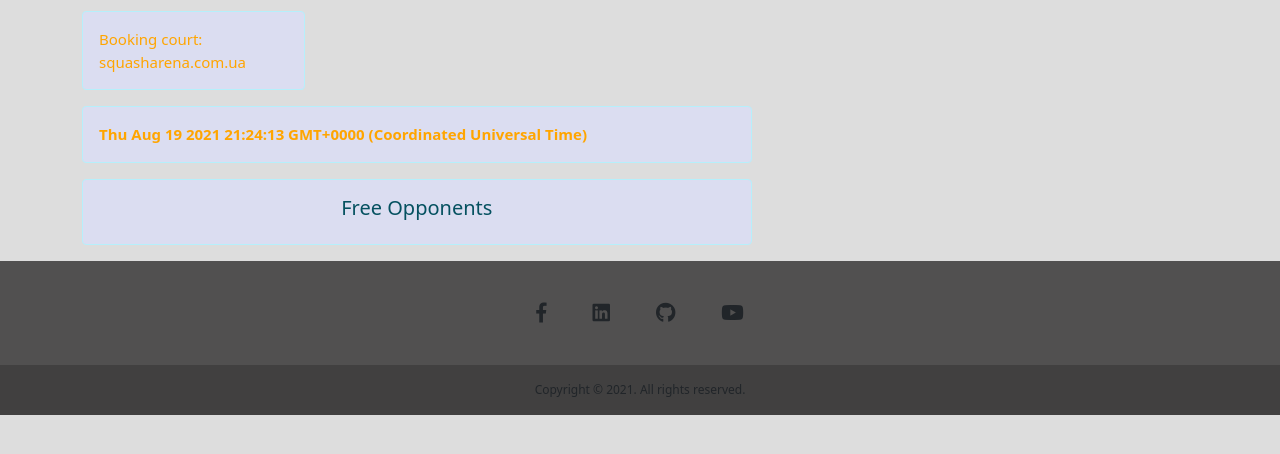
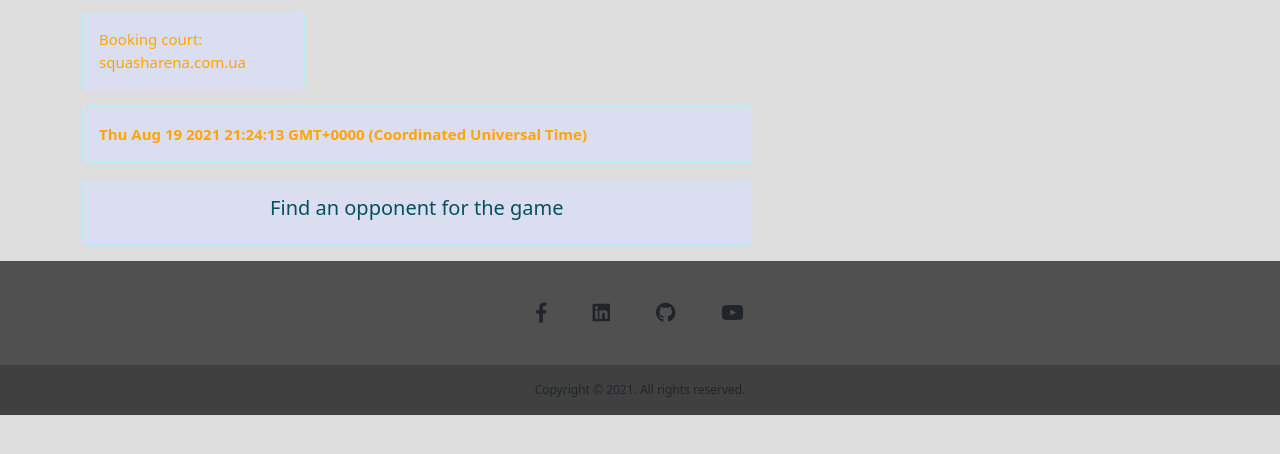
Before and after one commit to Alpaca00/squash-opponent, a Flask app: page /uk/finder/?product_id=9&cart_id=9&post_id=1 in a window 1280 px wide. Shown: the part 150-604 px from the top of the page. Run offline with Flask 2, Linux system fonts and the light colour scheme; data that the repository does not hold is empty; some libraries are stand-ins or nearby versions.

Commit message:
change title

```diff
--- a/opponent_app/templates/finder/index.html
+++ b/opponent_app/templates/finder/index.html
@@ -25,7 +25,7 @@ Finder-opponent
 
 
     <div class="alert alert-info" role="alert" style="width:60%;">
-        <h5 class="visually-visible" style="text-align: center">Free Opponents</h5>
+        <h5 class="visually-visible" style="text-align: center">Find an opponent for the game</h5>
         <h5 class="visually-hidden">Paid Opponent</h5>
    </div>
 </div>
```
